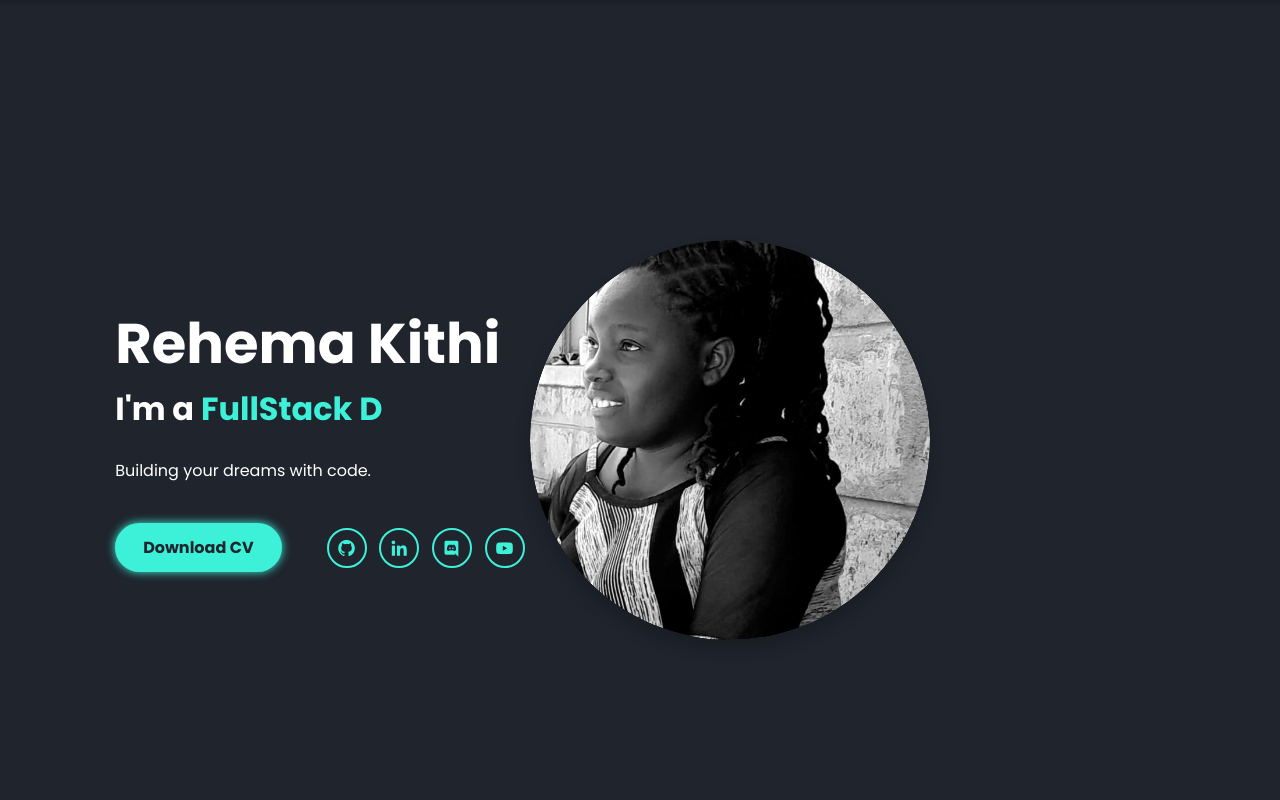
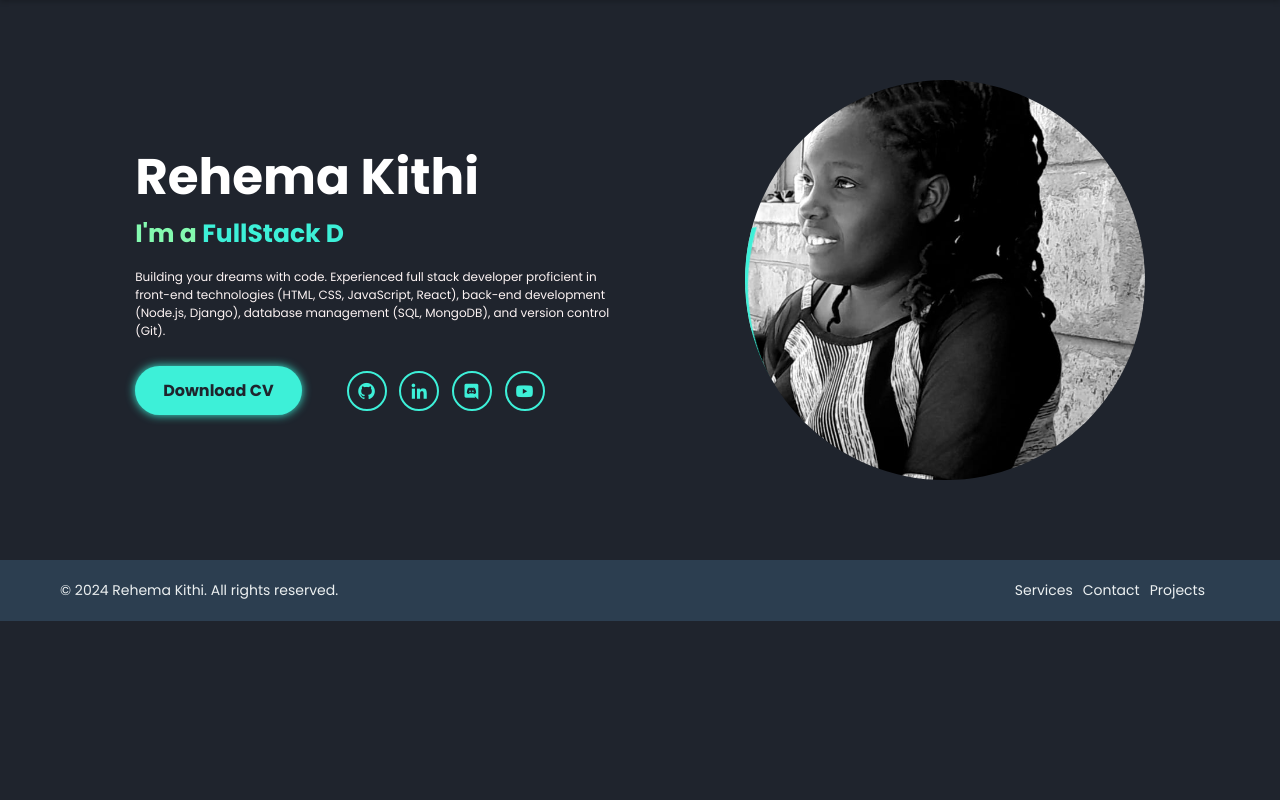
Before and after one commit to chengorehema/django_portfolio, a Django app: page / in a window 1280 px wide. Shown: the part 85-885 px from the top of the page. After the commit the page ends 706 px from the top, so only its background shows below. Run offline with Django 4.2, Linux system fonts and the light colour scheme.

Commit message:
add changes

```diff
--- a/Base/templates/base.html
+++ b/Base/templates/base.html
@@ -24,12 +24,14 @@
         </nav>
     </header>
 
-    <!-- home section -->
     <section class="home">
+        <div class="home-container">
+            <!-- Text Section -->
             <div class="home-detail">
                 <h1>Rehema Kithi</h1>
                 <h2>I'm a <span class="typed-text"></span></h2>
-            <p>Building your dreams with code.</p>
+                <p>Building your dreams with code. Experienced full stack developer proficient in front-end technologies (HTML, CSS, JavaScript, React), back-end development (Node.js, Django), database management (SQL, MongoDB), and version control (Git).</p>
+                <br>
                 <div class="btn-scl">
                     <a href="#" class="btn">Download CV</a>
                     <div class="scl">
@@ -41,15 +43,78 @@
                 </div>
             </div>
 
+            <!-- Image Section -->
             <div class="home-img">
                 <div class="img-box">
                     <div class="img-item">
-                    <img src="{% static 'images/home.jpeg' %}">
+                        <img src="{% static 'images/home.jpeg' %}" alt="Profile image of Rehema Kithi">
                     </div>
                 </div>
             </div>
+        </div>
+    </section>
 
-    </section>
+    <footer>
+        <div class="footer-content">
+          <div class="footer-left">
+            <p>&copy; 2024 Rehema Kithi. All rights reserved.</p>
+          </div>
+          <div class="footer-right">
+            <ul>
+                <a href="{% url 'services' %}">Services</a>
+                <a href="{% url 'contact' %}">Contact</a>
+                <a href="{% url 'projects' %}">Projects</a>
+            </ul>
+          </div>
+        </div>
+      </footer>
+
+      <style>
+        footer {
+          background-color: #2C3E50;
+          color: #ecf0f1;
+          padding: 20px 0;
+          font-family: Arial, sans-serif;
+        }
+
+        .footer-content {
+          display: flex;
+          justify-content: space-between;
+          max-width: 1200px;
+          margin: 0 auto;
+          padding: 0 20px;
+        }
+
+        .footer-left p {
+          margin: 0;
+          font-size: 14px;
+        }
+
+        .footer-right ul {
+          list-style: none;
+          padding: 0;
+          display: flex;
+        }
+
+        .footer-right ul {
+          margin: 0 15px;
+          color: #fff!important;
+        }
+
+        .footer-right ul  a {
+          color: #ecf0f1;
+          text-decoration: none;
+          font-size: 14px;
+          padding-left: 10px;
+        }
+
+        .footer-right ul a:hover {
+          color: #34dbcd;
+          text-decoration: none;
+        }
+      </style>
+
+
 
     <script>
         // menu gle
--- a/static/css/style.css
+++ b/static/css/style.css
@@ -88,7 +88,7 @@
     /* height: 100vh; */
     display: flex;
     align-items: center;
-    min-height: 100vh;
+    min-height: 70vh;
     padding: 10rem 9% 2rem;
     /* gap: 5rem; */
 }
@@ -183,41 +183,134 @@
     box-shadow: 0 0 1rem var(--main-color);
 }
 
+.home-container {
+    display: flex;
+    margin-top: -10vh!important;
+    align-items: center; /* Vertically centers both sections */
+    justify-content: space-between; /* Pushes content to far edges */
+    gap: 2rem; /* Adds space between the text and the image */
+    width: 100vw !important;
+    padding: 2rem; /* Optional padding around the container */
+    flex-wrap: wrap; /* Ensures responsiveness for smaller screens */
+}
+
+.home-detail {
+    flex: 2; /* Takes more space on the left */
+    text-align: left; /* Aligns text to the left */
+}
+
+.home-detail h1{
+    font-size: 5rem!important;
+    font-weight: 700;
+    line-height: 1.3;
+}
+
+.home-img {
+    flex: 2; /* Takes less space for the image */
+    display: flex;
+    justify-content: flex-end; /* Pushes the image to the far right */
+    align-items: center;
+}
+
 .home-img .img-box {
     position: relative;
-    width: 40rem; /* Ensure a fixed square width */
-    height: 40rem; /* Same as width for a perfect circle */
-    border-radius: 50%; /* Makes it circular */
-    overflow: hidden; /* Ensures the image stays within the circle */
+    width: 400px; /* Image size */
+    height: 400px;
+    border-radius: 50%; /* Makes the box circular */
+    overflow: hidden; /* Ensures no content outside the circle */
     display: flex;
     justify-content: center;
     align-items: center;
-    background: var(--bg-color); /* Optional for the background behind the image */
-    box-shadow: 0 10px 15px rgba(0, 0, 0, 0.2); /* Add a subtle shadow */
+    background-color: rgba(17, 15, 15, 0.1);
 }
 
-.home-img .img-box .img-item {
+/* Image inside the box */
+.home-img .img-box img {
     width: 100%;
     height: 100%;
-    display: flex;
-    justify-content: center;
-    align-items: center;
-    border-radius: 50%; /* Ensure it stays circular */
-    overflow: hidden;
+    object-fit: cover; /* Ensures the image fits perfectly */
+    border-radius: 50%; /* Makes the image circular */
 }
 
-.home-img .img-box .img-item img {
-    width: 100%; /* Ensure the image fills the container */
-    height: 100%;
-    object-fit: cover; /* Ensures the image scales properly without distortion */
-    border-radius: 50%; /* Ensures the image itself is circular */
-    transition: transform 0.3s ease; /* Add a hover effect */
+/* Top rotating border */
+.home-img .img-box::before {
+    content: '';
+    position: absolute;
+    top: -5px; /* Position outside the image */
+    left: -5px;
+    width: calc(100% + 10px); /* Slightly larger than the image */
+    height: calc(100% + 10px); /* Matches width for a circular border */
+    border-radius: 50%; /* Circular border */
+    border: 6px solid transparent; /* Transparent base */
+    border-top: 12px solid var(--main-color); /* Visible top rotating arc */
+    animation: rotate-border-top 4s linear infinite; /* Smooth top arc rotation */
+    /* animation-delay: -1s; */
+    z-index: 1; /* Ensures it's above the image */
 }
 
-.home-img .img-box .img-item img:hover {
-    transform: scale(1.1); /* Slight zoom on hover */
+/* Bottom rotating border */
+.home-img .img-box::after {
+    content: '';
+    position: absolute;
+    bottom: -5px; /* Position outside the image */
+    left: -5px;
+    width: calc(100% + 10px); /* Slightly larger than the image */
+    height: calc(100% + 10px); /* Matches width for a circular border */
+    border-radius: 50%; /* Circular border */
+    border: 6px solid transparent; /* Transparent base */
+    border-bottom: 12px solid var(--main-color); /* Visible bottom rotating arc */
+    animation: rotate-border-bottom 4s linear infinite; /* Smooth bottom arc rotation */
+    /* animation-delay: -1s; */
+    z-index: 2; /* Ensures it's above the image */
 }
 
+
+
+/* Keyframe for top border rotation */
+@keyframes rotate-border-top {
+    0% {
+        transform: rotate(0deg);
+    }
+    100% {
+        transform: rotate(360deg); /* Full top circular rotation */
+    }
+}
+
+/* Keyframe for bottom border rotation */
+@keyframes rotate-border-bottom {
+    0% {
+        transform: rotate(0deg);
+    }
+    100% {
+        transform: rotate(360deg); /* Full bottom circular rotation */
+    }
+}
+
+
+
+.home-img .img-box .img-item img {
+    width: 100%;
+    height: 100%;
+    object-fit: cover; /* Ensures proper scaling of the image */
+    border-radius: 50%; /* Keeps the image circular */
+}
+
+.home-detail h1 {
+    font-size: 3.4rem;
+    color: #fff;
+}
+
+.home-detail h2 {
+    font-size: 2.5rem;
+    color: #84fab0; /* Accent color */
+}
+
+.home-detail p {
+    font-size: 1.2rem;
+    margin: 1rem 0;
+    color: #fdf4f4;
+    margin-bottom: 10px!important;
+}
 
 
 
```
Lines whose indentation alone changed are shown as unchanged.
